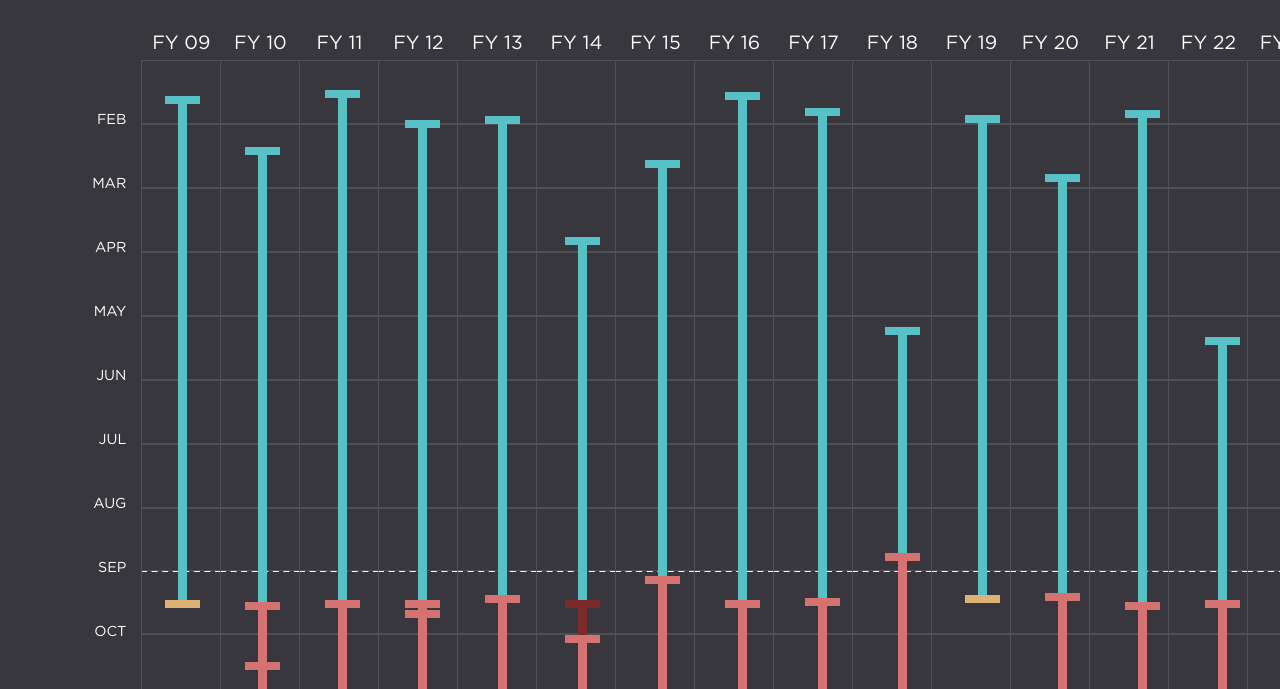
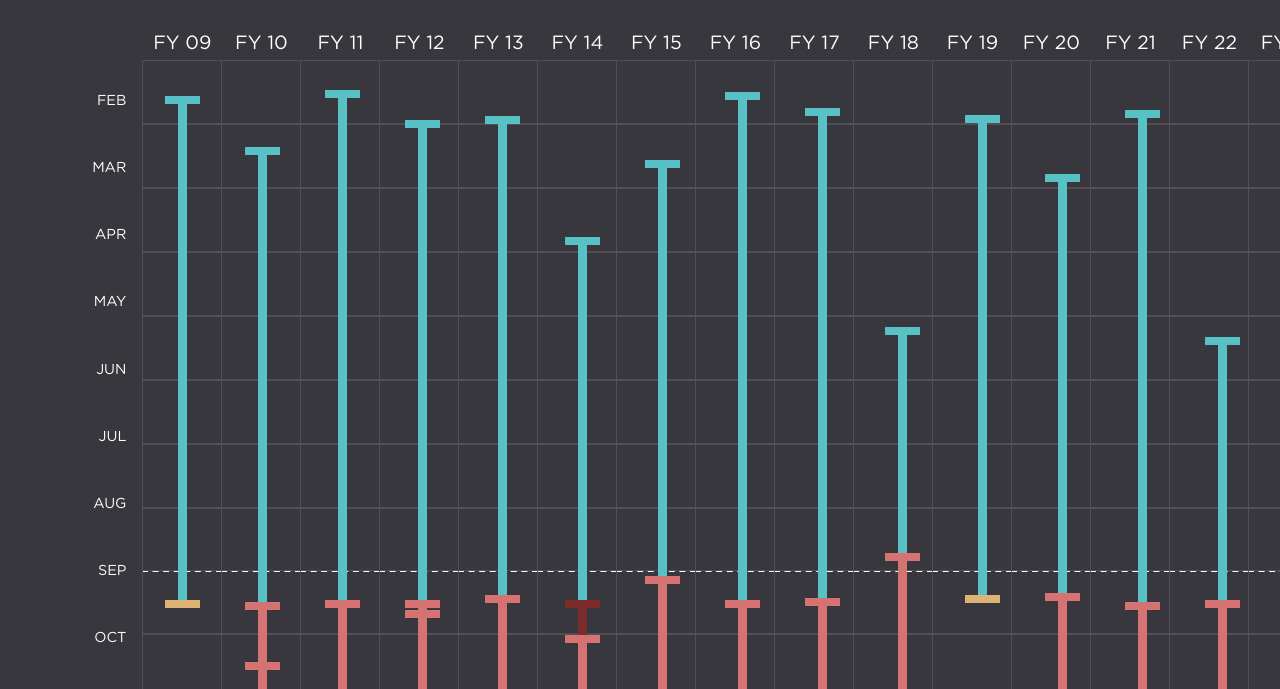
Before and after one commit to carlton-haelig/CNASDefenseBudgetTimeline, a plain HTML site: page index.html in a window 1280 px wide. Shown: the part 107-796 px from the top of the page. Drawn offline with Linux system fonts and the light colour scheme; files whose address does not match are found by name.

Commit message:
Update index.html

```diff
--- a/index.html
+++ b/index.html
@@ -80,13 +80,17 @@
             vertical-align: top;
         }
 
+        .graph__cell:first-child {
+            margin-left: 0;
+        }
+
         .graph__cell.avg-ideal {
             background-color: #4b4b51;
             border-color: #6f6f74;
         }
 
         .graph__row:nth-child(8) .graph__cell {
-            border-bottom: 2px dashed #fff;
+            border-bottom: 2px dashed #fff !important;
         }
 
         .graph__row:nth-child(8) {
@@ -103,9 +107,10 @@
         .graph__tick--y {
             height: 4rem;
             display: flex;
-            align-items: center;
+            align-items: flex-start;
             justify-content: flex-end;
             padding-right: 0.5rem;
+            padding-top: 0.2rem;
             font-family: "Gotham-Book", sans-serif;
             font-size: 0.9rem;
             color: #fff;
@@ -134,6 +139,10 @@
             text-transform: uppercase;
             box-sizing: border-box;
             position: relative;
+        }
+
+        .graph__tick--x:first-child {
+            margin-left: 0;
         }
 
         .graph__tick--x.no-hover {
```
